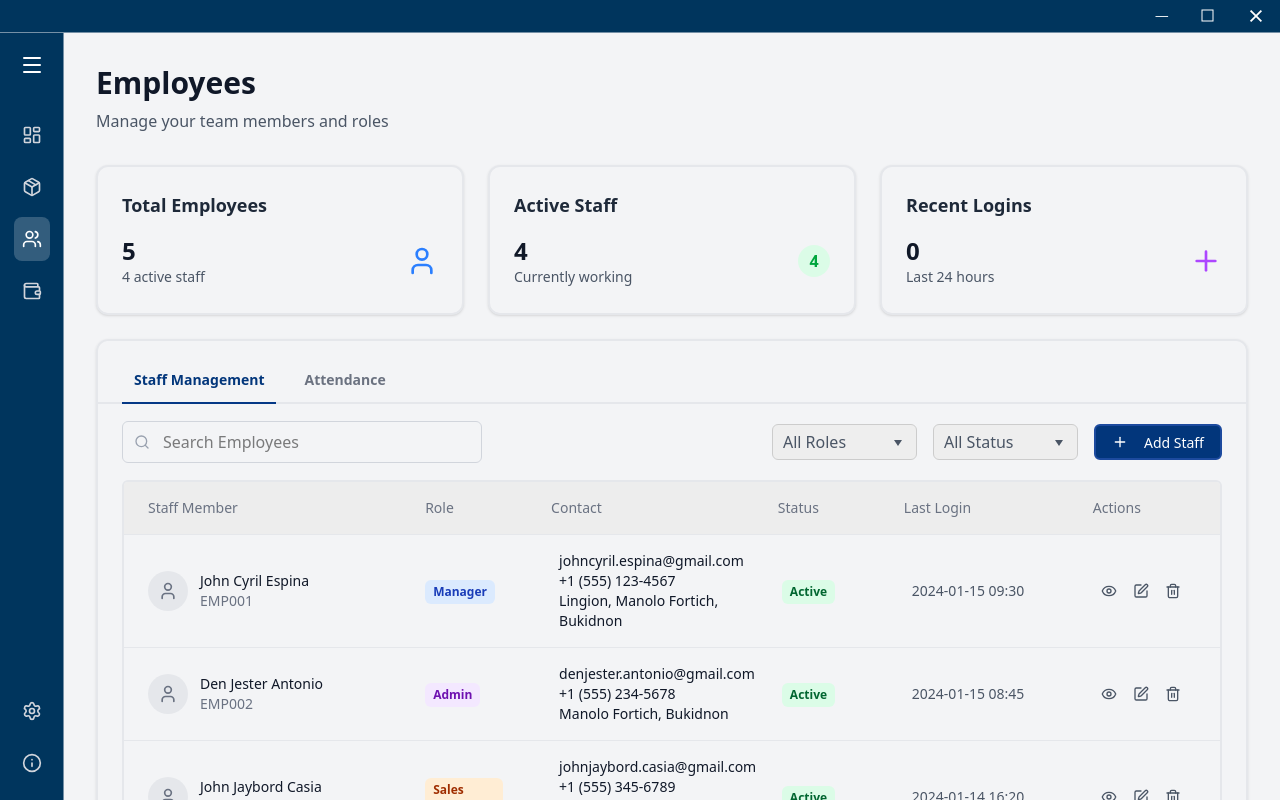
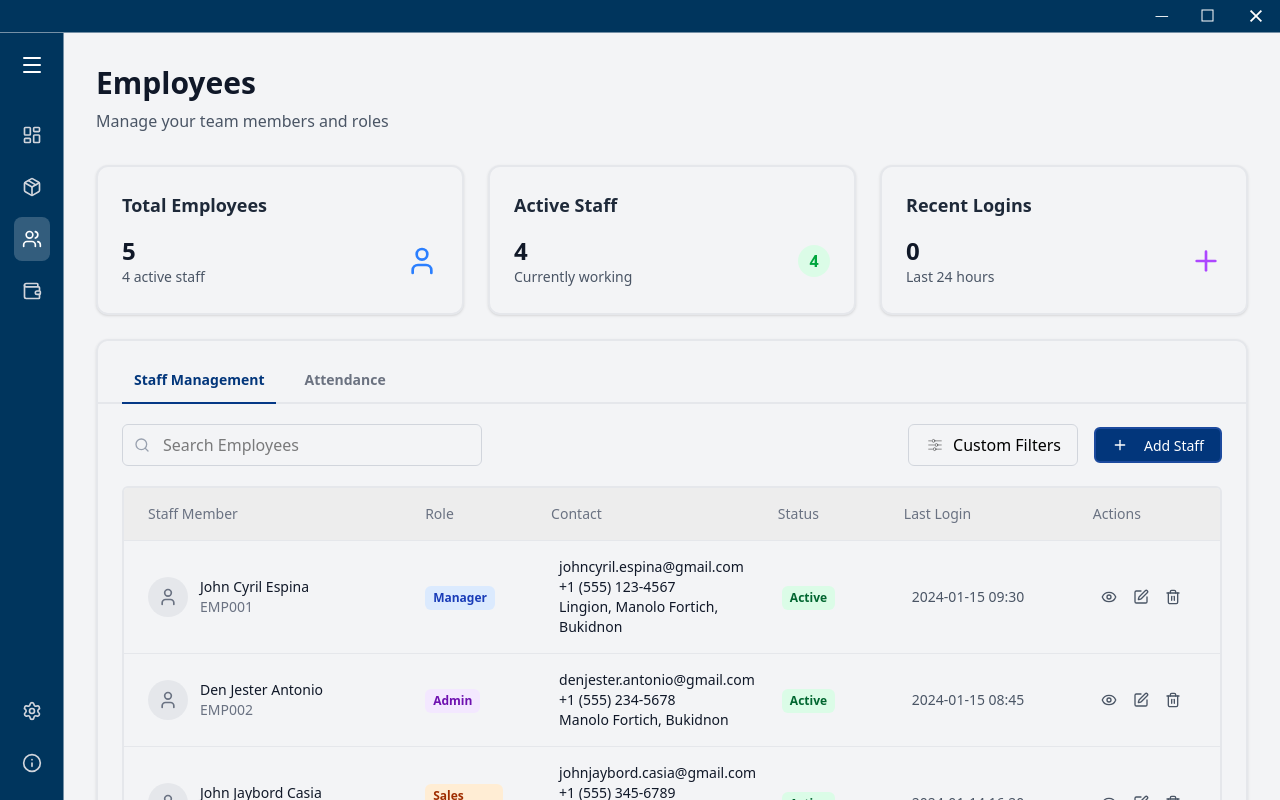
Before and after one commit to 6reenhorn/JIA-Integrated-Management-System, a React (Vite) app: page / in a window 1280 px wide. Both pictures are taken after a click on the button 31 px from the left and 239 px from the top of the page. Built offline with nearby package versions, Linux system fonts and the light colour scheme.

Commit message:
Staff management filter update

```diff
--- a/client/src/components/employees/management/EmployeeFilters.tsx
+++ b/client/src/components/employees/management/EmployeeFilters.tsx
@@ -10,11 +10,15 @@ interface EmployeeFiltersProps {
 }
 
 const EmployeeFilters = ({ onAddStaff, roleFilter, statusFilter, onRoleChange, onStatusChange }: EmployeeFiltersProps) => {
+  const [isFiltersOpen, setIsFiltersOpen] = useState(false);
   const [isRoleDropdownOpen, setIsRoleDropdownOpen] = useState(false);
   const [isStatusDropdownOpen, setIsStatusDropdownOpen] = useState(false);
+  const buttonRef = useRef<HTMLButtonElement>(null);
+  const filtersRef = useRef<HTMLDivElement>(null);
   const roleDropdownRef = useRef<HTMLDivElement>(null);
   const statusDropdownRef = useRef<HTMLDivElement>(null);
 
+  const toggleFilters = () => setIsFiltersOpen(!isFiltersOpen);
   const toggleRoleDropdown = () => setIsRoleDropdownOpen(!isRoleDropdownOpen);
   const toggleStatusDropdown = () => setIsStatusDropdownOpen(!isStatusDropdownOpen);
 
@@ -33,6 +37,9 @@ const EmployeeFilters = ({ onAddStaff, roleFilter, statusFilter, onRoleChange, o
 
   useEffect(() => {
     const handleClickOutside = (event: MouseEvent) => {
+      if (filtersRef.current && !filtersRef.current.contains(event.target as Node) && buttonRef.current && !buttonRef.current.contains(event.target as Node)) {
+        setIsFiltersOpen(false);
+      }
       if (roleDropdownRef.current && !roleDropdownRef.current.contains(event.target as Node)) {
         setIsRoleDropdownOpen(false);
       }
@@ -46,10 +53,37 @@ const EmployeeFilters = ({ onAddStaff, roleFilter, statusFilter, onRoleChange, o
   }, []);
 
   return (
-    <div className="flex justify-between items gap-4 my-5">
-      <div className="dropdown relative" ref={roleDropdownRef}>
+    <div className="flex justify-between items-center gap-4 my-5">
+      <div className="relative">
+        <button
+          ref={buttonRef}
+          onClick={toggleFilters}
+          className="flex items-center gap-2 px-4 py-2 bg-gray-100 border border-gray-300 rounded-md hover:bg-gray-200 focus:outline-none focus:ring-2 focus:ring-blue-500"
+        >
+          <svg viewBox="0 0 1000 1000" data-name="Layer 2" id="Layer_2" xmlns="http://www.w3.org/2000/svg" fill="#000000" className="w-5 h-5">
+            <g id="SVGRepo_bgCarrier" stroke-width="0"></g>
+            <g id="SVGRepo_tracerCarrier" stroke-linecap="round" stroke-linejoin="round"></g>
+            <g id="SVGRepo_iconCarrier">
+              <defs><style>{`.cls-1{fill:none;stroke:#020202;stroke-linecap:round;stroke-miterlimit:10;stroke-width:22px;}`}</style></defs>
+              <line className="cls-1" x1="184.63" x2="312.9" y1="292.84" y2="292.84"></line>
+              <line className="cls-1" x1="541.67" x2="815.37" y1="292.84" y2="292.84"></line>
+              <circle className="cls-1" cx="427.04" cy="292.84" r="70.46"></circle>
+              <line className="cls-1" x1="815.37" x2="687.1" y1="499.06" y2="499.06"></line>
+              <line className="cls-1" x1="458.33" x2="184.63" y1="499.06" y2="499.06"></line>
+              <circle className="cls-1" cx="572.96" cy="499.06" r="70.46"></circle>
+              <line className="cls-1" x1="815.37" x2="597.03" y1="707.16" y2="707.16"></line>
+              <line className="cls-1" x1="368.26" x2="184.63" y1="707.16" y2="707.16"></line>
+              <circle className="cls-1" cx="482.89" cy="707.16" r="70.46"></circle>
+            </g>
+          </svg>
+          Custom Filters
+        </button>
+        {isFiltersOpen && (
+          <div ref={filtersRef} className="absolute top-full mt-2 -right-[1px] z-10">
+            <div className="bg-white p-4 rounded-md shadow-md flex flex-col gap-4">
+              <div className="dropdown relative text-[15px]" ref={roleDropdownRef}>
                 <div
-          className="dropdown-selected relative flex items-center justify-between bg-gray-100 border-2 border-[#E5E7EB] rounded-md px-4 py-2 text-gray-600 hover:bg-gray-200 cursor-pointer w-[145px] h-[36px] focus:outline-none focus:ring-2 focus:ring-blue-500"
+                  className="dropdown-selected relative flex items-center justify-between bg-gray-100 border-2 border-[#E5E7EB] rounded-md px-4 py-2 text-gray-600 hover:bg-gray-200 cursor-pointer w-[185px] h-[36px] focus:outline-none focus:ring-2 focus:ring-blue-500"
                   onClick={toggleRoleDropdown}
                 >
                   {roleFilter}
@@ -71,7 +105,6 @@ const EmployeeFilters = ({ onAddStaff, roleFilter, statusFilter, onRoleChange, o
                     top: '100%',
                     left: 0,
                     right: 0,
-
                     backgroundColor: 'white',
                     border: '1px solid #ccc',
                     zIndex: 10,
@@ -84,7 +117,7 @@ const EmployeeFilters = ({ onAddStaff, roleFilter, statusFilter, onRoleChange, o
                   {roleOptions.map((option) => (
                     <div
                       key={option}
-              className="option px-4 py-2 hover:bg-gray-100 cursor-pointer"
+                      className="option text-[14px] px-4 py-2 hover:bg-gray-100 cursor-pointer"
                       onClick={() => handleRoleOptionClick(option)}
                     >
                       {option}
@@ -92,9 +125,9 @@ const EmployeeFilters = ({ onAddStaff, roleFilter, statusFilter, onRoleChange, o
                   ))}
                 </div>
               </div>
-      <div className="dropdown relative" ref={statusDropdownRef}>
+              <div className="dropdown relative text-[15px]" ref={statusDropdownRef}>
                 <div
-          className="dropdown-selected relative flex items-center justify-between bg-gray-100 border-2 border-[#E5E7EB] rounded-md px-4 py-2 text-gray-600 hover:bg-gray-200 cursor-pointer w-[145px] h-[36px] focus:outline-none focus:ring-2 focus:ring-blue-500"
+                  className="dropdown-selected relative flex items-center justify-between bg-gray-100 border-2 border-[#E5E7EB] rounded-md px-4 py-2 text-gray-600 hover:bg-gray-200 cursor-pointer w-[185px] h-[36px] focus:outline-none focus:ring-2 focus:ring-blue-500"
                   onClick={toggleStatusDropdown}
                 >
                   {statusFilter}
@@ -128,13 +161,17 @@ const EmployeeFilters = ({ onAddStaff, roleFilter, statusFilter, onRoleChange, o
                   {statusOptions.map((option) => (
                     <div
                       key={option}
-              className="option px-4 py-2 hover:bg-gray-100 cursor-pointer"
+                      className="option text-[14px] px-4 py-2 hover:bg-gray-100 cursor-pointer"
                       onClick={() => handleStatusOptionClick(option)}
                     >
                       {option}
                     </div>
                   ))}
                 </div>
+              </div>
+            </div>
+          </div>
+        )}
       </div>
       <button
         onClick={onAddStaff}
```
Lines whose indentation alone changed are shown as unchanged.
